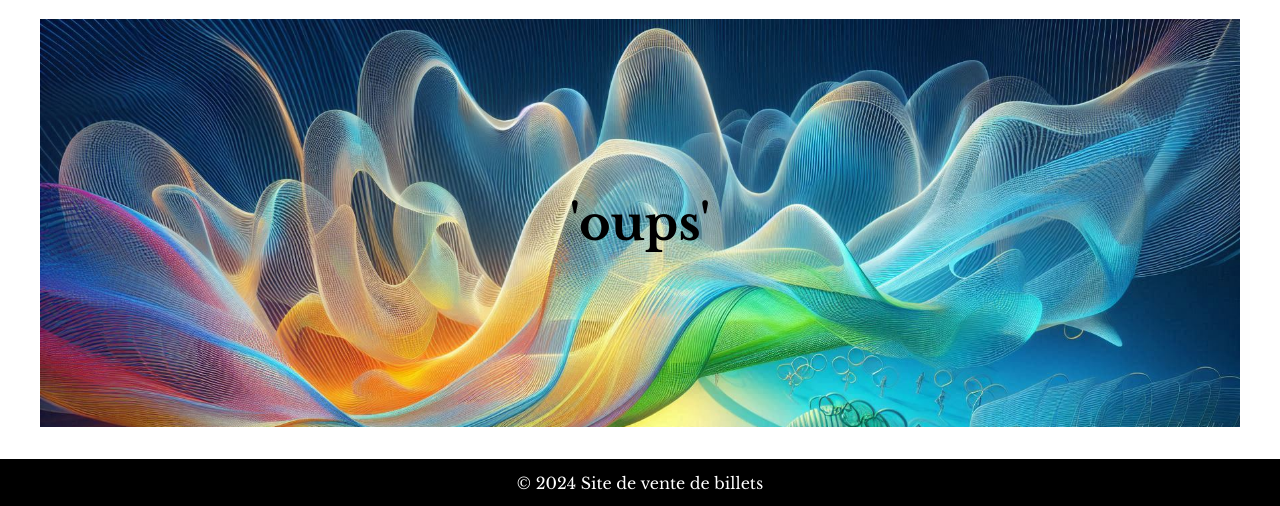
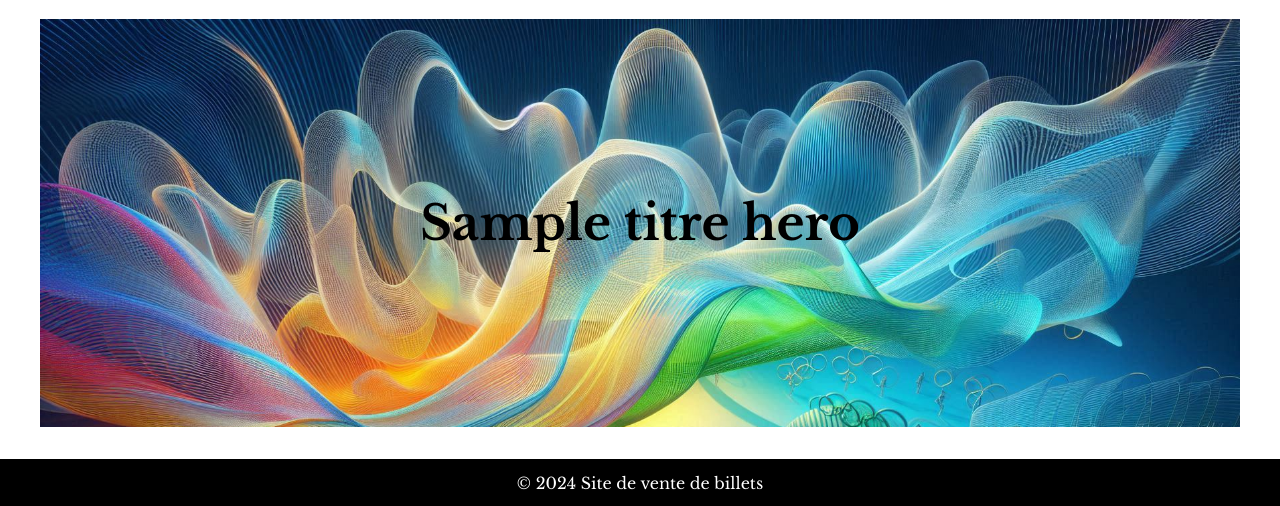
Before and after one commit to Natoochat/Examen-certifiant_BLOC3_Paris_2024, a Flask app: template templates/error.html in a window 1280 px wide. Shown: the part 174-680 px from the top of the page. Run offline with Flask 3, Linux system fonts and the light colour scheme; the template is opened without the code that fills it: most values are stand-ins (such as "Sample title", 1, 10 or a date in 2020); some web fonts are replaced.

Commit message:
modification des message d'erreur

```diff
--- a/app.py
+++ b/app.py
@@ -60,7 +60,8 @@ def billets():
     cnx = get_db_connection()
     if cnx is None:
         app.logger.error("Erreur de connexion à la base de données")
-        return render_template('error.html'), 500
+        return render_template('error.html',
+                            titre_hero="Erreur de connexion!",), 500
 
     try:
         with cnx.cursor() as cur:
@@ -68,7 +69,8 @@ def billets():
             billets = cur.fetchall()
     except mysql.connector.Error as err:
         app.logger.error(f"Erreur lors de l'exécution de la requête: {err}")
-        return render_template('error.html'), 500
+        return render_template('error.html',
+                            titre_hero="Erreur d'exécution !",), 500
     finally:
         cnx.close()
 
--- a/templates/error.html
+++ b/templates/error.html
@@ -1,5 +1,5 @@
 {% extends "layout.html" %} {% block content %}
 <section class="hero">
-  <h1>'oups'</h1>
+  <h1>{{ titre_hero }}</h1>
 </section>
 {% endblock %}
```
